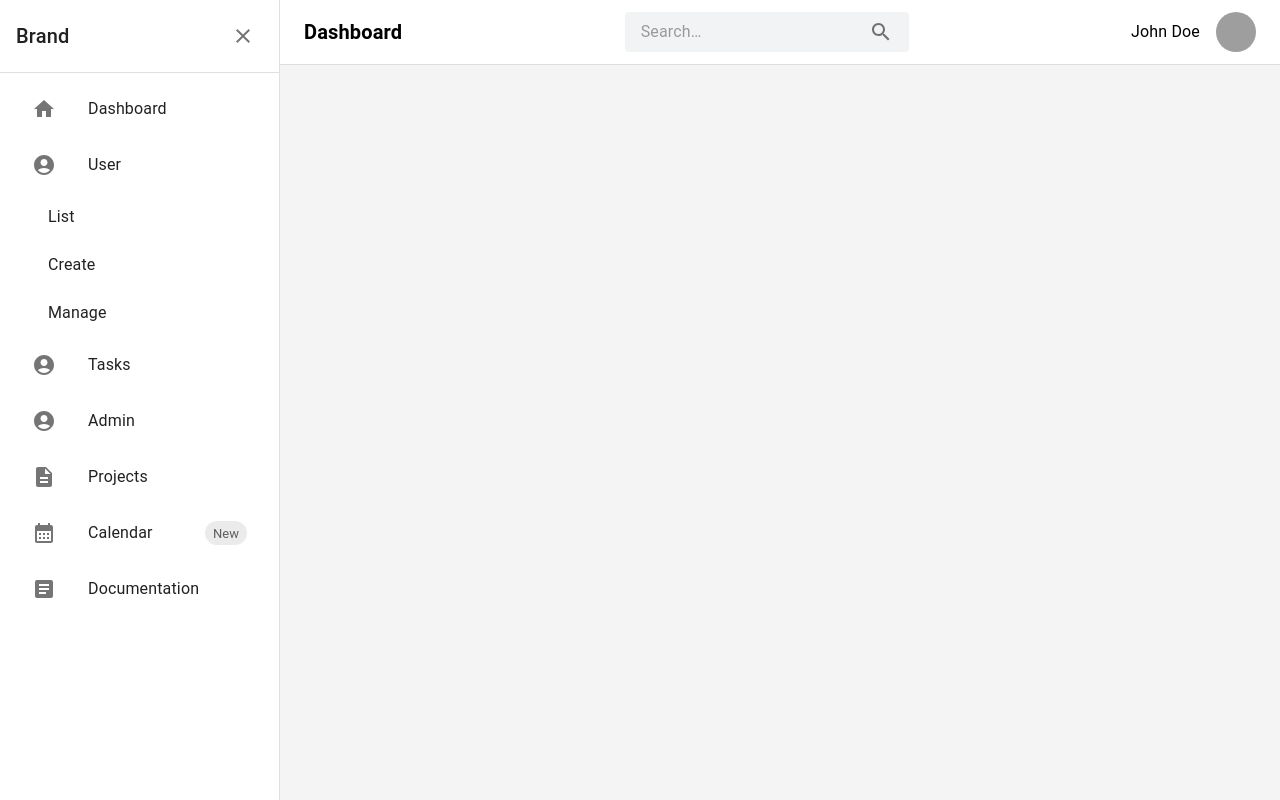
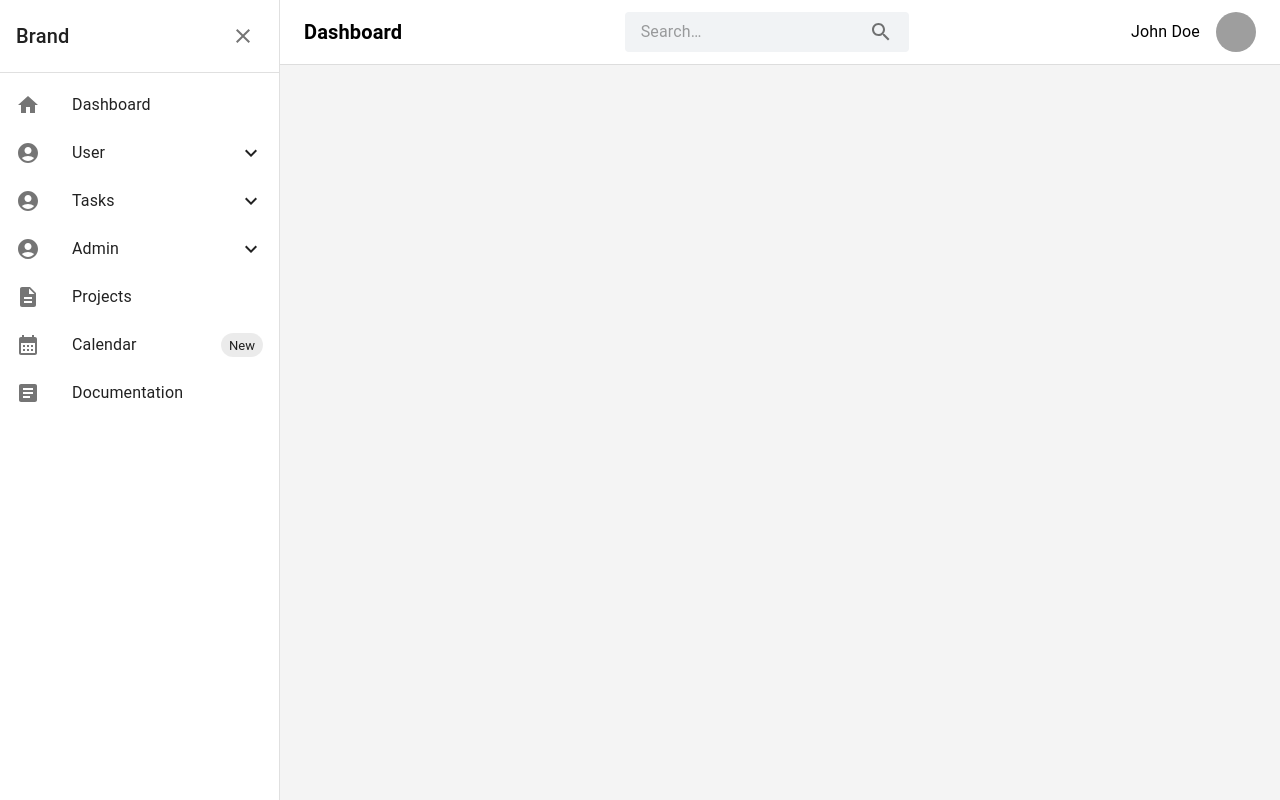
Before and after one commit to Anjana2k02/Task-Manager-App-Frontend, a React (Vite) app: page / in a window 1280 px wide. Built offline with nearby package versions, Linux system fonts and the light colour scheme; grey boxes are pictures that could not be loaded.

Commit message:
fix sidebar

```diff
--- a/src/pages/dashboard/sidebar.jsx
+++ b/src/pages/dashboard/sidebar.jsx
@@ -1,38 +1,27 @@
 import React, { useState } from 'react';
 import { Box, Drawer, List, ListItem, ListItemButton, ListItemIcon, ListItemText, Typography, Collapse, IconButton, Chip } from '@mui/material';
 import { Home as HomeIcon, AccountCircle as AccountIcon, Description as DescriptionIcon, CalendarMonth as CalendarIcon, Article as ArticleIcon, KeyboardArrowDown as ArrowDownIcon, KeyboardArrowUp as ArrowUpIcon, Close as CloseIcon } from '@mui/icons-material';
-import { Link } from 'react-router-dom'; // Import Link for routing
+import { Link } from 'react-router-dom';
 
 const Sidebarmain = ({ open, onClose }) => {
-  const [expandedMenus, setExpandedMenus] = useState({
-    users: true,
-    subMenu1: true,
-    subMenu2: false,
-    account: false,
-    projects: false
-  });
+  const [expandedMenus, setExpandedMenus] = useState({});
 
   const handleToggle = (menu) => {
-    setExpandedMenus({
-      ...expandedMenus,
-      [menu]: !expandedMenus[menu]
-    });
+    setExpandedMenus((prev) => ({
+      ...prev,
+      [menu]: !prev[menu],
+    }));
   };
 
-  // Menu items data
   const menuItems = [
-    {
-      text: 'Dashboard',
-      icon: <HomeIcon />,
-      path: '/'
-    },
+    { text: 'Dashboard', icon: <HomeIcon />, path: '/' },
     {
       text: 'User',
       icon: <AccountIcon />,
       hasSubmenu: true,
       submenuKey: 'users',
       submenu: [
-        { text: 'List', path: '/users' },  // Use Link to navigate
+        { text: 'List', path: '/users' },
         { text: 'Create', path: '/user/create' },
         { text: 'Manage', path: '/user/manage' }
       ]
@@ -53,112 +42,25 @@ const Sidebarmain = ({ open, onClose }) => {
       icon: <AccountIcon />,
       hasSubmenu: true,
       submenuKey: 'admin',
-      submenu: []
+      submenu: [
+        { text: 'Settings', path: '#' },
+        { text: 'Permissions', path: '#' }
+      ]
     },
-    {
-      text: 'Projects',
-      icon: <DescriptionIcon />,
-      hasSubmenu: true,
-      submenuKey: 'projects',
-      submenu: []
-    },
-    {
-      text: 'Calendar',
-      icon: <CalendarIcon />,
-      path: '#',
-      badge: 'New'
-    },
-    {
-      text: 'Documentation',
-      icon: <ArticleIcon />,
-      path: '#'
-    }
+    { text: 'Projects', icon: <DescriptionIcon />, path: '/projects' },
+    { text: 'Calendar', icon: <CalendarIcon />, path: '#', badge: 'New' },
+    { text: 'Documentation', icon: <ArticleIcon />, path: '#' }
   ];
-
-  const renderSubmenu = (items, level = 1) => {
-    return items.map((item, index) => {
-      if (item.hasSubmenu) {
-        return (
-          <React.Fragment key={`submenu-${level}-${index}`}>
-            <ListItem disablePadding sx={level === 1 ? styles.subMenuItem : styles.subSubMenuItem}>
-              <ListItemButton onClick={() => handleToggle(item.submenuKey)} sx={styles.listItemButton}>
-                <ListItemText primary={item.text} />
-                {expandedMenus[item.submenuKey] ? <ArrowUpIcon /> : <ArrowDownIcon />}
-              </ListItemButton>
-            </ListItem>
-            {item.submenu && item.submenu.length > 0 && (
-              <Collapse in={expandedMenus[item.submenuKey]} timeout="auto" unmountOnExit>
-                <List component="div" disablePadding>
-                  {renderSubmenu(item.submenu, level + 1)}
-                </List>
-              </Collapse>
-            )}
-          </React.Fragment>
-        );
-      } else {
-        return (
-          <ListItem key={`submenu-item-${level}-${index}`} disablePadding sx={level === 1 ? styles.subMenuItem : styles.subSubMenuItem}>
-            <ListItemButton component={Link} to={item.path} sx={{ ...styles.listItemButton, ...(item.active ? styles.activeItem : {}) }}>
-              <ListItemText primary={item.text} />
-            </ListItemButton>
-          </ListItem>
-        );
-      }
-    });
-  };
-
-  // Styles for the sidebar
-  const styles = {
-    drawer: {
-      width: 280,
-      flexShrink: 0,
-      '& .MuiDrawer-paper': {
-        width: 280,
-        boxSizing: 'border-box',
-      },
-    },
-    header: {
-      display: 'flex',
-      alignItems: 'center',
-      justifyContent: 'space-between',
-      padding: '16px',
-      borderBottom: '1px solid rgba(0, 0, 0, 0.12)'
-    },
-    listItem: {
-      padding: '4px 16px',
-    },
-    listItemButton: {
-      borderRadius: '4px',
-      padding: '8px 16px',
-    },
-    activeItem: {
-      backgroundColor: 'rgba(0, 0, 0, 0.08)',
-    },
-    subMenuItem: {
-      paddingLeft: '32px',
-    },
-    subSubMenuItem: {
-      paddingLeft: '48px',
-    },
-    badge: {
-      backgroundColor: 'rgba(0, 0, 0, 0.08)',
-      color: 'rgba(0, 0, 0, 0.6)',
-      height: '24px',
-      marginLeft: '8px',
-    }
-  };
 
   return (
     <Drawer
       variant="permanent"
       anchor="left"
-      open={true}
-      sx={styles.drawer}
+      open={open}
+      sx={{ width: 280, flexShrink: 0, '& .MuiDrawer-paper': { width: 280, boxSizing: 'border-box' } }}
     >
-      <Box sx={styles.header}>
-        <Typography variant="h6" component="div">
-          Brand
-        </Typography>
+      <Box sx={{ display: 'flex', alignItems: 'center', justifyContent: 'space-between', padding: '16px', borderBottom: '1px solid rgba(0, 0, 0, 0.12)' }}>
+        <Typography variant="h6">Brand</Typography>
         <IconButton onClick={onClose}>
           <CloseIcon />
         </IconButton>
@@ -166,23 +68,26 @@ const Sidebarmain = ({ open, onClose }) => {
 
       <List>
         {menuItems.map((item, index) => (
-          <React.Fragment key={`menu-${index}`}>
-            <ListItem disablePadding sx={styles.listItem}>
-              <ListItemButton sx={styles.listItemButton}>
-                <ListItemIcon>
-                  {item.icon}
-                </ListItemIcon>
+          <React.Fragment key={index}>
+            <ListItem disablePadding>
+              <ListItemButton onClick={() => item.hasSubmenu && handleToggle(item.submenuKey)} component={item.path ? Link : undefined} to={item.path || '#'}>
+                <ListItemIcon>{item.icon}</ListItemIcon>
                 <ListItemText primary={item.text} />
-                {item.badge && (
-                  <Chip label={item.badge} size="small" sx={styles.badge} />
-                )}
+                {item.hasSubmenu && (expandedMenus[item.submenuKey] ? <ArrowUpIcon /> : <ArrowDownIcon />)}
+                {item.badge && <Chip label={item.badge} size="small" sx={{ marginLeft: '8px' }} />}
               </ListItemButton>
             </ListItem>
 
             {item.hasSubmenu && (
               <Collapse in={expandedMenus[item.submenuKey]} timeout="auto" unmountOnExit>
                 <List component="div" disablePadding>
-                  {renderSubmenu(item.submenu)}
+                  {item.submenu.map((sub, idx) => (
+                    <ListItem key={idx} disablePadding sx={{ paddingLeft: 4 }}>
+                      <ListItemButton component={Link} to={sub.path}>
+                        <ListItemText primary={sub.text} />
+                      </ListItemButton>
+                    </ListItem>
+                  ))}
                 </List>
               </Collapse>
             )}
```
